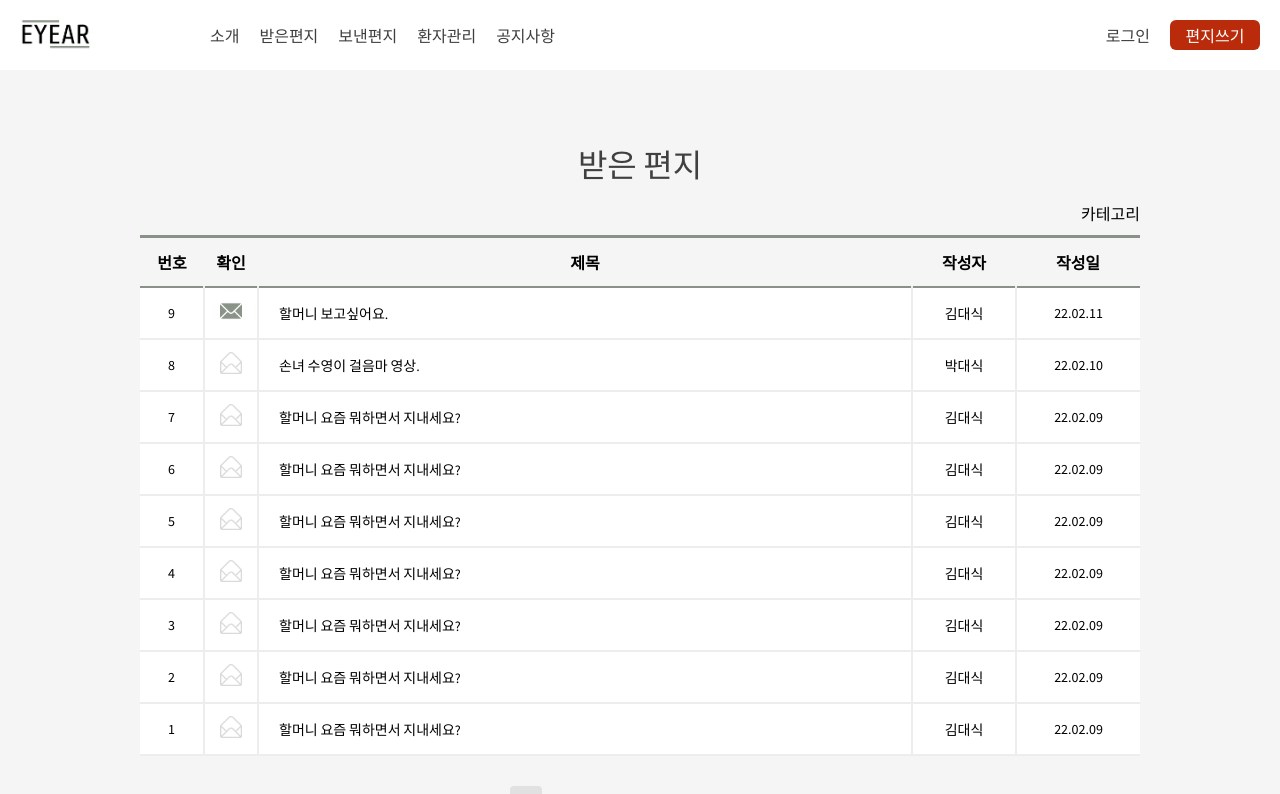
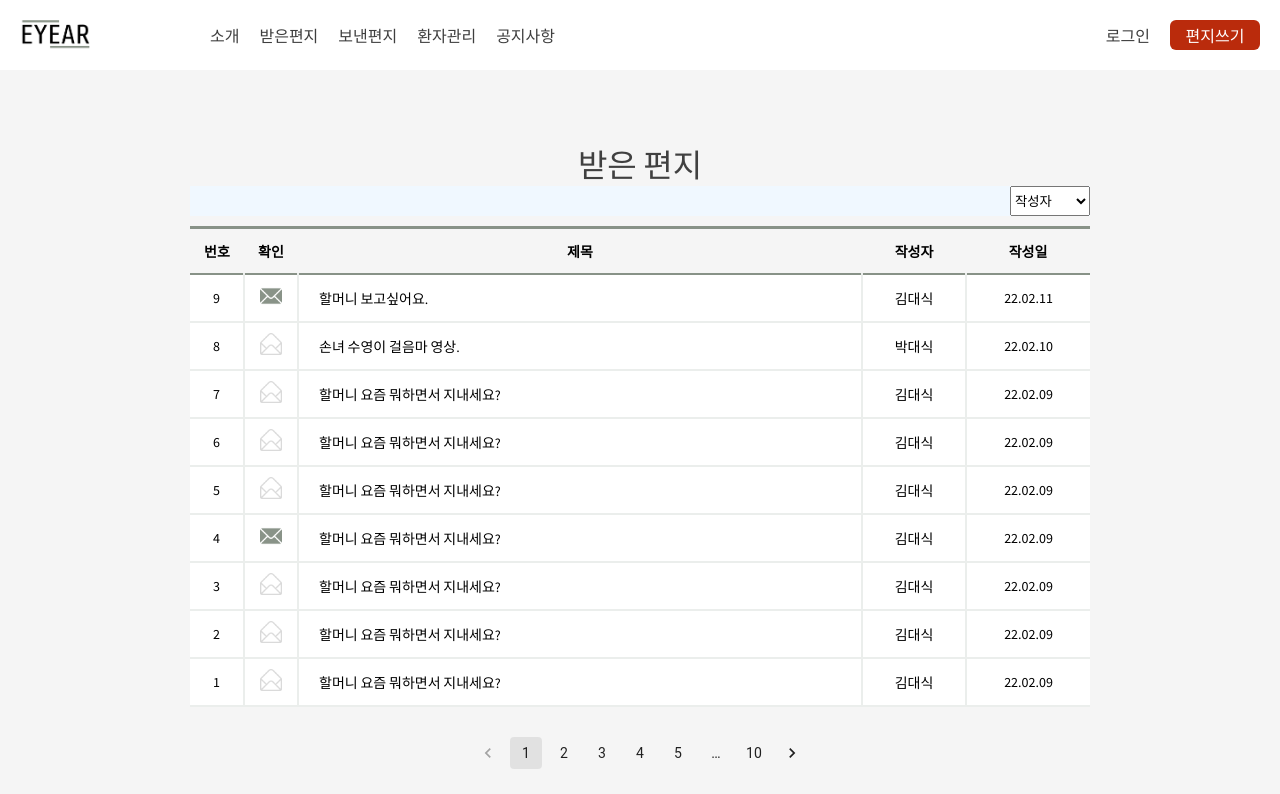
Before and after one commit to eyear22/eyear_frontend, a React (Create React App) app: page /receive in a window 1280 px wide. Shown: the top 794 px of the page. Built offline with nearby package versions, Linux system fonts and the light colour scheme.

Commit message:
[FEAT] 필터 영역 생성

```diff
--- /dev/null
+++ b/src/components/receive/FilterSelect.js
@@ -0,0 +1,37 @@
+import styled from 'styled-components';
+import Src from '../../assets/icon_check.png';
+
+const FilterSelect = ({ filter }) => {
+  const handleChange = (e) => {
+    console.log(filter);
+    filter.onChange(e.target.value);
+  };
+
+  return (
+    <Container>
+      <Select name="filter" onChange={handleChange}>
+        <option value="from">작성자</option>
+        <option value="title">제목</option>
+      </Select>
+    </Container>
+  );
+};
+
+const Container = styled.div`
+  display: flex;
+  flex-direction: row;
+  align-items: flex-end;
+  justify-content: end;
+  background-color: aliceblue;
+`;
+
+const Select = styled.select`
+  height: 30px;
+  min-width: 80px;
+`;
+
+const Input = styled.input`
+  height: 24px;
+`;
+
+export default FilterSelect;
--- a/src/components/receive/LetterTable.js
+++ b/src/components/receive/LetterTable.js
@@ -13,7 +13,7 @@ const LetterTable = ({ list }) => {
       <Table>
         <THead>
           <tr>
-            <THeadTd width={40}>번호</THeadTd>
+            <THeadTd width={30}>번호</THeadTd>
             <THeadTd width={30}>확인</THeadTd>
             <THeadTd>제목</THeadTd>
             <THeadTd width={80}>작성자</THeadTd>
@@ -43,6 +43,7 @@ const Table = styled.table`
   text-align: center;
   border-collapse: collapse;
   margin-top: 10px;
+  font-size: 14px;
 `;
 
 const THead = styled.thead`
@@ -79,7 +80,7 @@ const TitleTd = styled.td`
 
 const Td = styled.td`
   border-right: 2px solid #ebeeec;
-  padding: 12px;
+  padding: 10px 12px;
   justify-content: center;
 `;
 
--- a/src/pages/Receive.js
+++ b/src/pages/Receive.js
@@ -1,8 +1,9 @@
-import { useInput } from '@mui/base';
+import useInput from '../utils/useInput';
 import { Pagination } from '@mui/material';
 import { useEffect, useState } from 'react';
 import styled from 'styled-components';
 import Layout from '../components/common/Layout';
+import FilterSelect from '../components/receive/FilterSelect';
 import LetterTable from '../components/receive/LetterTable';
 
 const LetterList = [
@@ -46,7 +47,7 @@ const LetterList = [
     title: '할머니 요즘 뭐하면서 지내세요?',
     createdAt: '22.02.09',
     from: '김대식',
-    check: true,
+    check: false,
   },
   {
     post_id: 6,
@@ -72,16 +73,17 @@ const LetterList = [
 ];
 
 const Receive = () => {
-  const [list, setList] = useState([]);
+  const list = useInput([]);
+  const filter = useInput('from');
 
   useEffect(() => {
-    setList(LetterList);
+    list.onChange(LetterList);
   }, []);
 
   return (
-    <Layout title="받은 편지" width={1000}>
-      <Filter>카테고리</Filter>
-      <LetterTable list={list} />
+    <Layout title="받은 편지" width={900}>
+      <FilterSelect filter={filter} />
+      <LetterTable list={list.value} />
       <Wrap>
         <StyledPagination count={10} shape="rounded" />
       </Wrap>
@@ -93,11 +95,6 @@ const Wrap = styled.div`
   display: flex;
   justify-content: center;
   margin-top: 30px;
-`;
-
-const Filter = styled.div`
-  margin-top: 15px;
-  text-align: right;
 `;
 
 const StyledPagination = styled(Pagination)`
```
